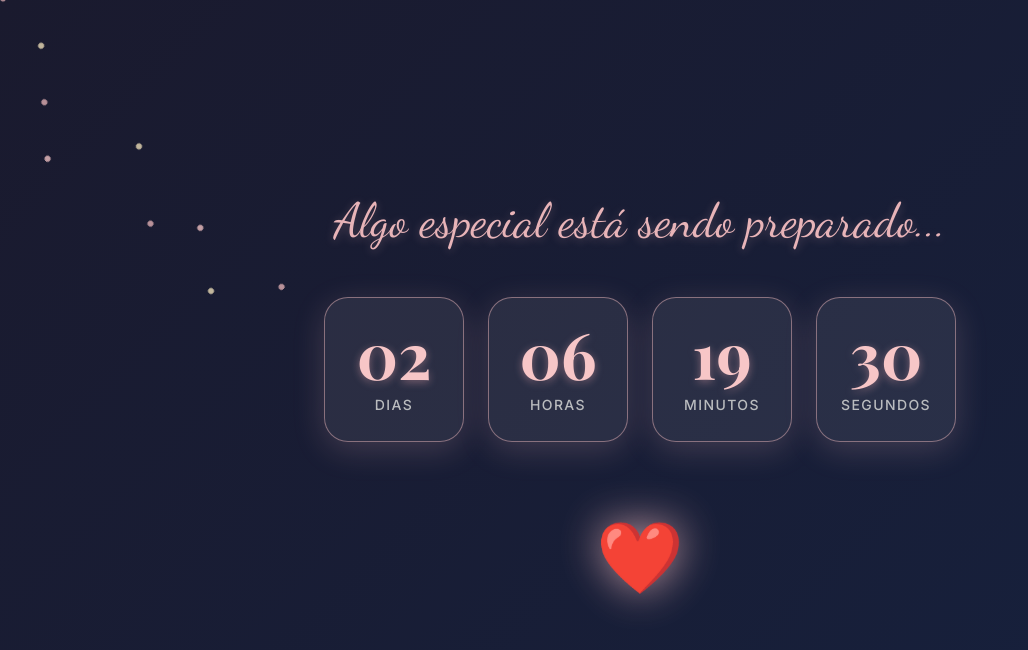
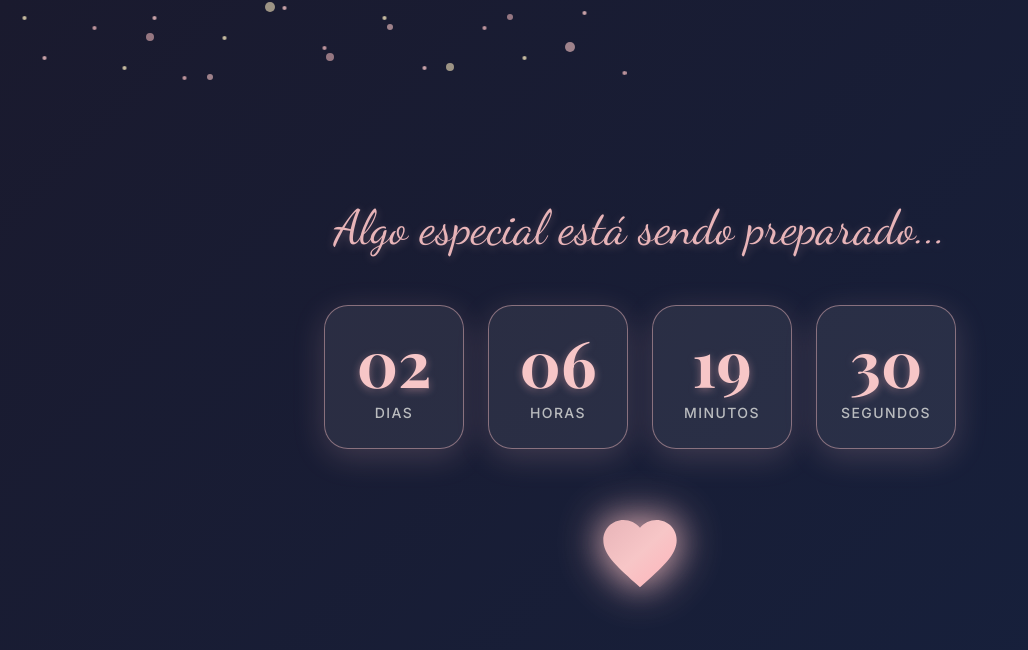
Before and after one commit to saulooigor/namorados-site, a plain HTML site: page index.html in a window 1280 px wide. Shown: the whole page, without its empty margins (0-1028 px from the left). Drawn offline with nearby package versions, Linux system fonts and the light colour scheme.

Commit message:
Implementação de correção do countdown

```diff
--- a/css/countdown.css
+++ b/css/countdown.css
@@ -79,12 +79,30 @@
   font-weight: 500;
 }
 
-/* ===== CORAÇÃO PULSANTE ===== */
+/* ===== CORAÇÃO SVG ELEGANTE ===== */
 .countdown-heart {
-  font-size: var(--fs-5xl);
+  font-size: 0; /* Remove o emoji */
+  width: 80px;
+  height: 80px;
+  display: inline-block;
   animation: heartbeat var(--pulse-duration) ease-in-out infinite;
-  display: inline-block;
-  filter: drop-shadow(0 0 10px rgba(232, 180, 184, 0.6));
+  filter: drop-shadow(0 0 15px rgba(232, 180, 184, 0.6));
+}
+
+.countdown-heart svg {
+  width: 100%;
+  height: 100%;
+  fill: url(#heartGradient);
+  animation: heartGlow 3s ease-in-out infinite alternate;
+}
+
+@keyframes heartGlow {
+  0% {
+    filter: drop-shadow(0 0 10px rgba(232, 180, 184, 0.4));
+  }
+  100% {
+    filter: drop-shadow(0 0 25px rgba(232, 180, 184, 0.8));
+  }
 }
 
 @keyframes heartbeat {
@@ -113,47 +131,57 @@
 .particles-bg::after {
   content: '';
   position: absolute;
-  width: 6px;
-  height: 6px;
+  width: 4px;
+  height: 4px;
   background: var(--rose-gold);
   border-radius: 50%;
   box-shadow:
-    0 0 10px var(--rose-gold),
-    20px 30px 0 var(--champagne),
-    40px 70px 0 var(--soft-pink),
-    90px 40px 0 var(--rose-gold),
-    120px 80px 0 var(--champagne),
-    150px 30px 0 var(--soft-pink),
-    180px 90px 0 var(--rose-gold),
-    220px 50px 0 var(--champagne),
-    280px 20px 0 var(--soft-pink),
-    320px 60px 0 var(--rose-gold),
-    380px 30px 0 var(--champagne),
-    420px 80px 0 var(--soft-pink);
-  animation: float var(--float-duration) ease-in-out infinite;
+    0 0 6px var(--rose-gold),
+    30px 20px 0 2px var(--champagne),
+    60px 80px 0 1px var(--soft-pink),
+    120px 40px 0 3px var(--rose-gold),
+    180px 90px 0 2px var(--champagne),
+    220px 30px 0 1px var(--soft-pink),
+    280px 70px 0 2px var(--rose-gold),
+    340px 50px 0 1px var(--champagne),
+    400px 20px 0 3px var(--soft-pink),
+    460px 85px 0 2px var(--rose-gold),
+    520px 35px 0 1px var(--champagne),
+    580px 65px 0 2px var(--soft-pink);
+  animation: floatGently 8s ease-in-out infinite;
 }
 
 .particles-bg::after {
-  animation-delay: -1.5s;
+  animation-delay: -4s;
+  animation-duration: 12s;
   box-shadow:
-    60px 10px 0 var(--champagne),
-    100px 50px 0 var(--rose-gold),
-    140px 90px 0 var(--soft-pink),
-    200px 20px 0 var(--champagne),
-    260px 70px 0 var(--rose-gold),
-    300px 40px 0 var(--soft-pink),
-    350px 80px 0 var(--champagne),
-    400px 30px 0 var(--rose-gold);
+    80px 15px 0 1px var(--champagne),
+    140px 55px 0 2px var(--rose-gold),
+    200px 95px 0 1px var(--soft-pink),
+    260px 25px 0 3px var(--champagne),
+    320px 75px 0 2px var(--rose-gold),
+    380px 45px 0 1px var(--soft-pink),
+    440px 85px 0 2px var(--champagne),
+    500px 35px 0 1px var(--rose-gold),
+    560px 65px 0 3px var(--soft-pink);
 }
 
-@keyframes float {
+@keyframes floatGently {
   0%, 100% {
-    transform: translateY(0) rotate(0deg);
-    opacity: 0.7;
+    transform: translateY(0px) translateX(0px);
+    opacity: 0.4;
+  }
+  25% {
+    transform: translateY(-15px) translateX(5px);
+    opacity: 0.8;
   }
   50% {
-    transform: translateY(-20px) rotate(180deg);
+    transform: translateY(-8px) translateX(-3px);
     opacity: 1;
+  }
+  75% {
+    transform: translateY(-20px) translateX(8px);
+    opacity: 0.6;
   }
 }
 
--- a/index.html
+++ b/index.html
@@ -48,7 +48,18 @@
                     <span class="time-label">segundos</span>
                 </div>
             </div>
-            <div class="countdown-heart">❤️</div>
+            <div class="countdown-heart">
+                <svg viewBox="0 0 24 24" xmlns="http://www.w3.org/2000/svg">
+                    <defs>
+                        <linearGradient id="heartGradient" x1="0%" y1="0%" x2="100%" y2="100%">
+                            <stop offset="0%" style="stop-color:#e8b4b8;stop-opacity:1" />
+                            <stop offset="50%" style="stop-color:#f7c6c7;stop-opacity:1" />
+                            <stop offset="100%" style="stop-color:#ffb3ba;stop-opacity:1" />
+                        </linearGradient>
+                    </defs>
+                    <path d="M12 21.35l-1.45-1.32C5.4 15.36 2 12.28 2 8.5 2 5.42 4.42 3 7.5 3c1.74 0 3.41.81 4.5 2.09C13.09 3.81 14.76 3 16.5 3 19.58 3 22 5.42 22 8.5c0 3.78-3.4 6.86-8.55 11.54L12 21.35z"/>
+                </svg>
+            </div>
         </div>
         <div class="particles-bg"></div>
     </div>
```
